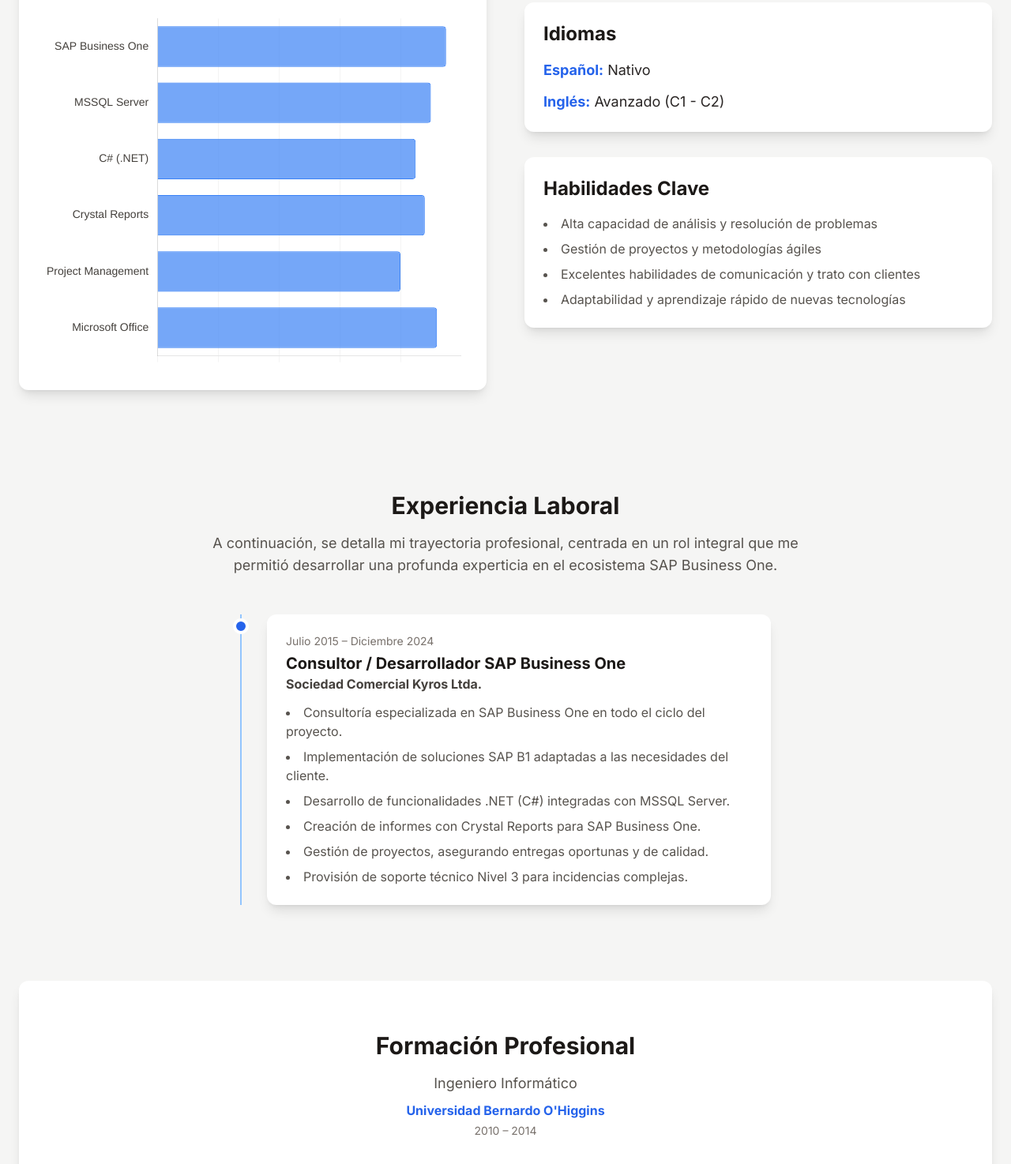
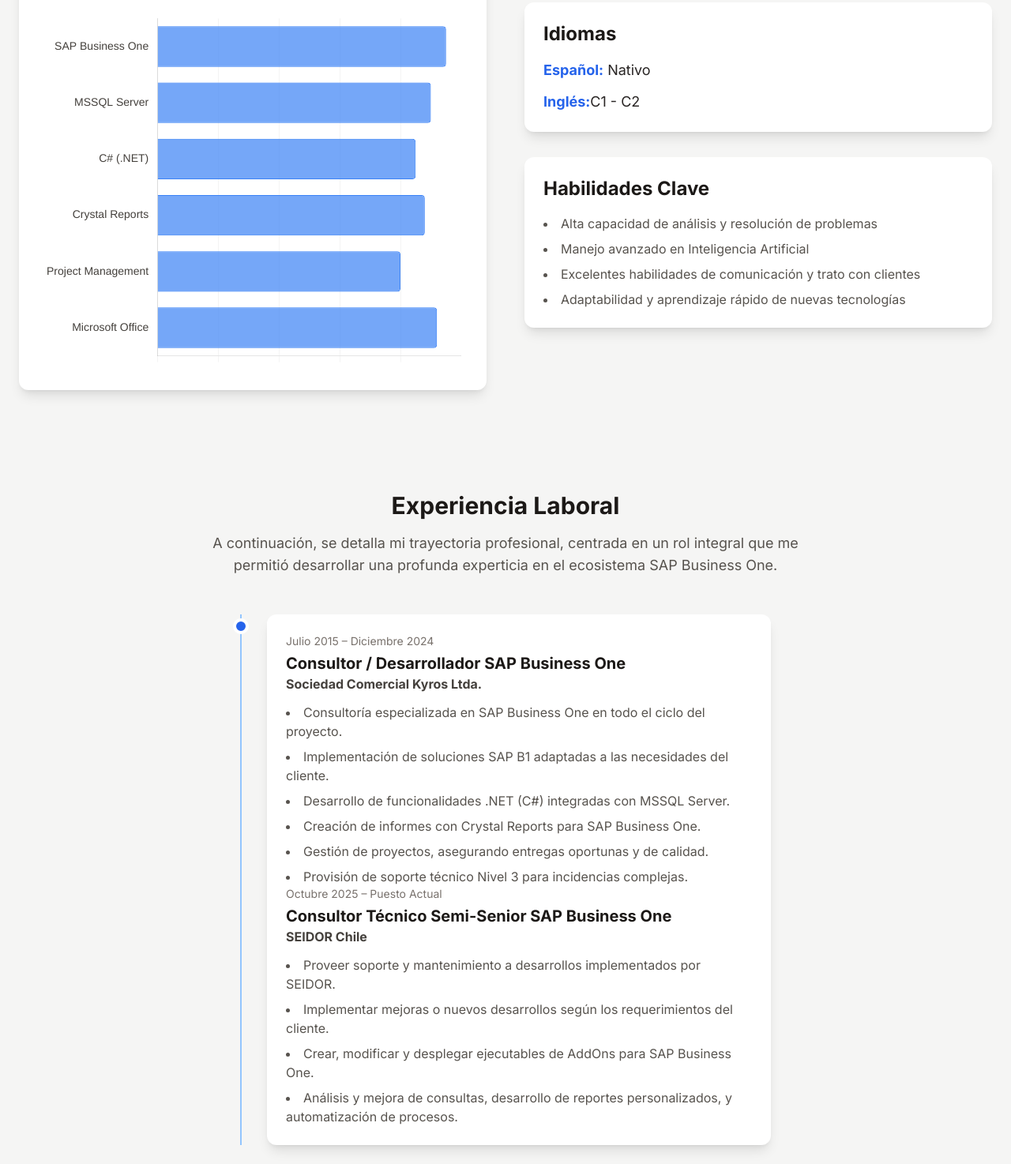
Before and after one commit to MagnaFox/WebSite, a plain HTML site: page index.html in a window 1280 px wide. Shown: the part 1086-2560 px from the top of the page at 79% size. Drawn offline with nearby package versions, Linux system fonts and the light colour scheme.

Commit message:
Add professional summary and skills section
Updated professional summary and skills to reflect 10 years of experience and added expertise in AI.

```diff
--- a/index.html
+++ b/index.html
@@ -79,7 +79,8 @@
             <div class="max-w-3xl mx-auto text-center">
                 <h2 class="text-3xl font-bold text-stone-900 mb-4">Resumen Profesional</h2>
                 <p class="text-lg text-stone-600 leading-relaxed">
-                    Ingeniero Informático con más de 9 años de experiencia como Consultor y Desarrollador SAP Business One. Cuento con sólidas habilidades en consultoría, implementación, desarrollo .NET (C# - MSSQL), gestión de proyectos y soporte técnico. Busco activamente nuevas oportunidades laborales en modalidad 100% remota, aportando una alta capacidad de análisis y un dominio avanzado del inglés (C1-C2).
+                    Ingeniero Informático con más de 10 años de experiencia como Consultor y Desarrollador SAP Business One. Cuento con sólidas habilidades en consultoría, implementación, desarrollo .NET, IA Generativa y Agéntica.
+                    Busco activamente nuevas oportunidades laborales, aportando una alta capacidad de análisis y gestión junto a un dominio avanzado del inglés.
                 </p>
             </div>
         </section>
@@ -103,14 +104,14 @@
                         <h3 class="text-2xl font-bold text-stone-900 mb-4">Idiomas</h3>
                         <div class="space-y-3">
                             <p class="text-lg"><span class="font-semibold text-blue-600">Español:</span> Nativo</p>
-                            <p class="text-lg"><span class="font-semibold text-blue-600">Inglés:</span> Avanzado (C1 - C2)</p>
+                            <p class="text-lg"><span class="font-semibold text-blue-600">Inglés:</span>C1 - C2</p>
                         </div>
                     </div>
                     <div class="bg-white p-6 rounded-xl shadow-lg">
                         <h3 class="text-2xl font-bold text-stone-900 mb-4">Habilidades Clave</h3>
                         <ul class="list-disc list-inside space-y-2 text-stone-600">
                             <li>Alta capacidad de análisis y resolución de problemas</li>
-                            <li>Gestión de proyectos y metodologías ágiles</li>
+                            <li>Manejo avanzado en Inteligencia Artificial</li>
                             <li>Excelentes habilidades de comunicación y trato con clientes</li>
                             <li>Adaptabilidad y aprendizaje rápido de nuevas tecnologías</li>
                         </ul>
@@ -137,6 +138,15 @@
                             <li>Creación de informes con Crystal Reports para SAP Business One.</li>
                             <li>Gestión de proyectos, asegurando entregas oportunas y de calidad.</li>
                             <li>Provisión de soporte técnico Nivel 3 para incidencias complejas.</li>
+                        </ul>
+                        <p class="text-sm text-stone-500">Octubre 2025 – Puesto Actual</p>
+                        <h3 class="text-xl font-bold text-stone-900 mt-1">Consultor Técnico Semi-Senior SAP Business One</h3>
+                        <p class="text-md font-semibold text-stone-700 mb-3">SEIDOR Chile</p>
+                        <ul class="list-disc list-inside space-y-2 text-stone-600">
+                            <li>Proveer soporte y mantenimiento a desarrollos implementados por SEIDOR.</li>
+                            <li>Implementar mejoras o nuevos desarrollos según los requerimientos del cliente.</li>
+                            <li>Crear, modificar y desplegar ejecutables de AddOns para SAP Business One.</li>
+                            <li>Análisis y mejora de consultas, desarrollo de reportes personalizados, y automatización de procesos.</li>
                         </ul>
                     </div>
                 </div>
```
